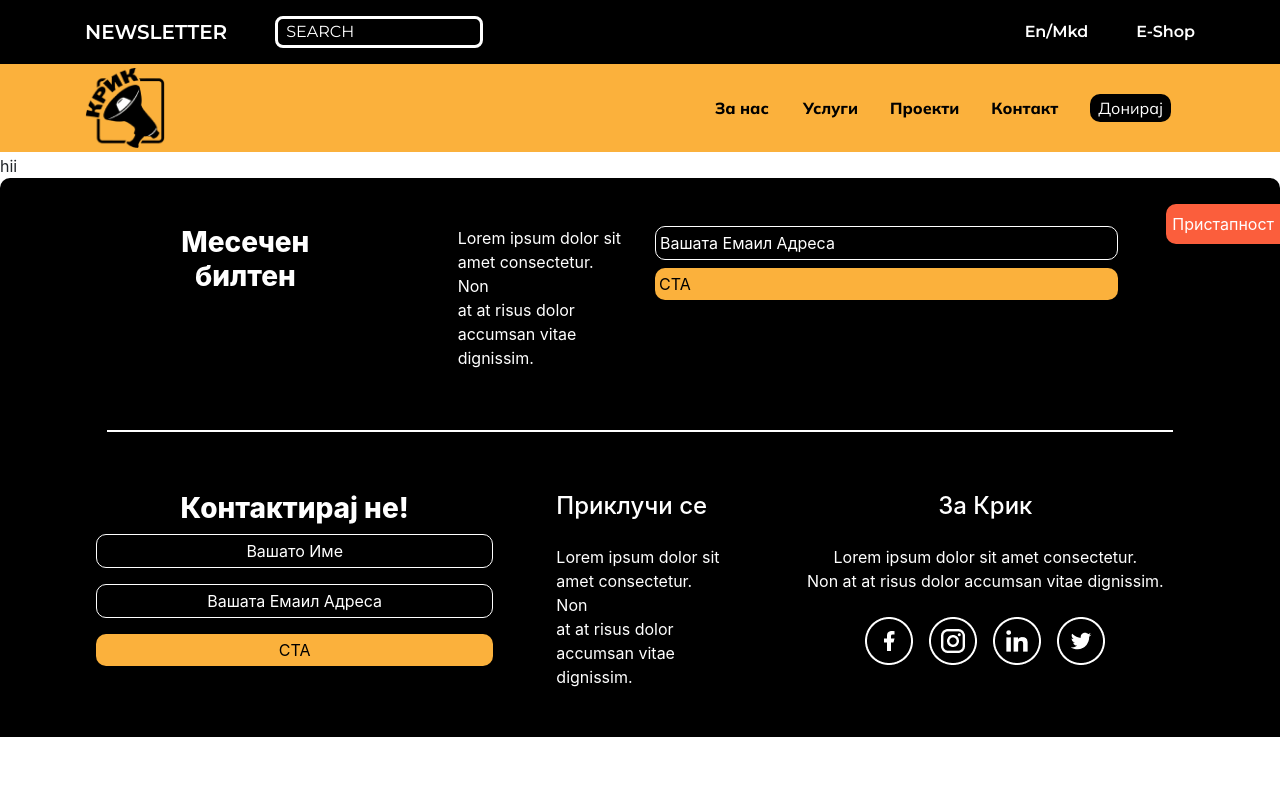
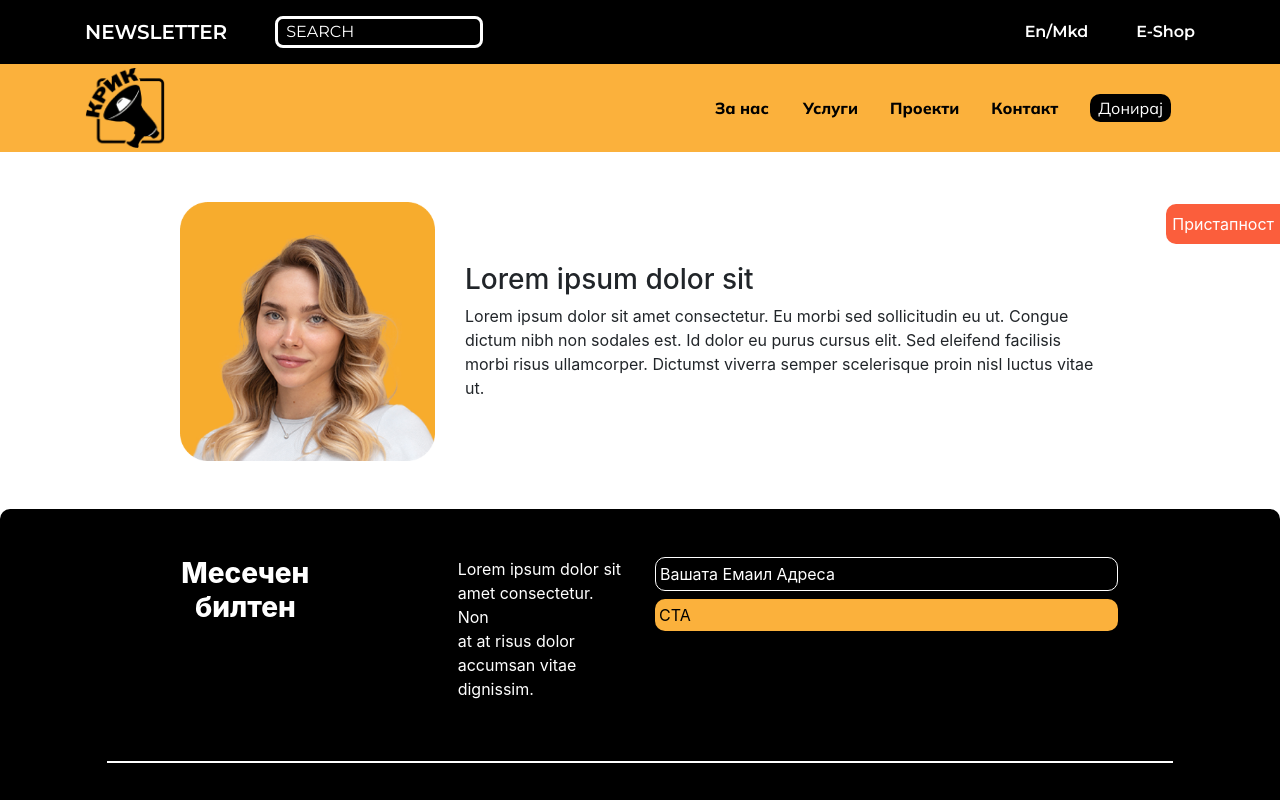
Before and after one commit to Metodij-Gjorgichkov/krik-project, a Next.js app: page /ourTeam/1 in a window 1280 px wide. Shown: the top 800 px of the page. Built offline with nearby package versions, Linux system fonts and the light colour scheme; data requests are answered from the project's data file.

Commit message:
finished the whole project

```diff
--- a/src/pages/ourTeam/[id].tsx
+++ b/src/pages/ourTeam/[id].tsx
@@ -1,7 +1,65 @@
+import { ManagmentBoardType } from "@/types/types";
+import { GetStaticPaths, GetStaticProps } from "next";
 import React from "react";
 
-const OurTeamDetail = () => {
-  return <div> hii</div>;
+interface Props {
+  boardData: ManagmentBoardType;
+}
+
+const OurTeamDetail = ({ boardData }: Props) => {
+  return (
+    <div className="container py-5">
+      <div className="row d-flex justify-content-center align-items-center">
+        <div className="col-12 col-md-3">
+          <img
+            src={boardData.image}
+            alt={boardData.name}
+            style={{ width: "100%" }}
+            className="mb-4 mb-md-0"
+          />
+        </div>
+        <div className="col-12 col-md-7">
+          <h3>{boardData.name}</h3>
+          <span>{boardData.desc}</span>
+        </div>
+      </div>
+    </div>
+  );
 };
 
 export default OurTeamDetail;
+
+export const getStaticPaths: GetStaticPaths = async () => {
+  const boardRes = await fetch(
+    "http://localhost:5001/members_of_the_management_board"
+  );
+  const boardData: ManagmentBoardType[] = await boardRes.json();
+
+  const paths = boardData.map((product) => {
+    return {
+      params: {
+        id: product.id.toString(),
+      },
+    };
+  });
+  return {
+    paths,
+    fallback: false,
+  };
+};
+export const getStaticProps: GetStaticProps = async ({ params }) => {
+  let boardData: ManagmentBoardType | undefined = undefined;
+
+  if (params?.id) {
+    const boardRes = await fetch(
+      `http://localhost:5001/members_of_the_management_board/${params.id}`
+    );
+    boardData = await boardRes.json();
+  }
+
+  return {
+    props: {
+      boardData,
+    },
+  };
+};
```
